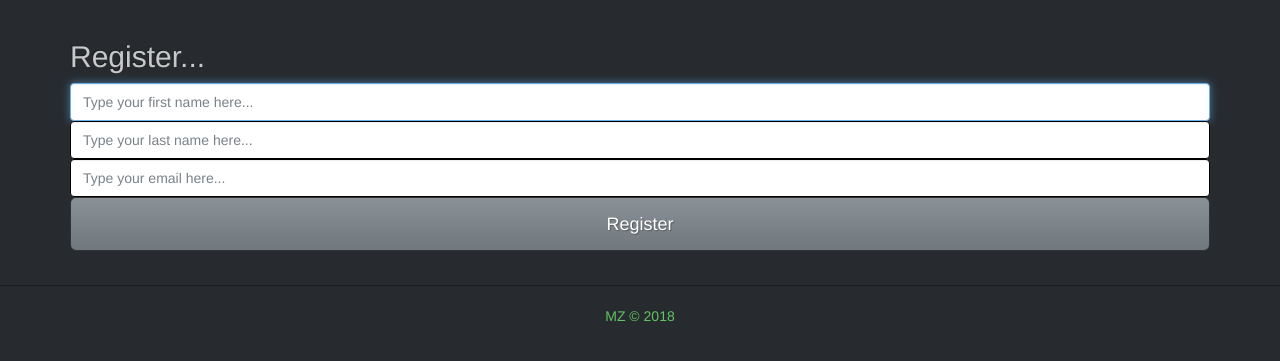
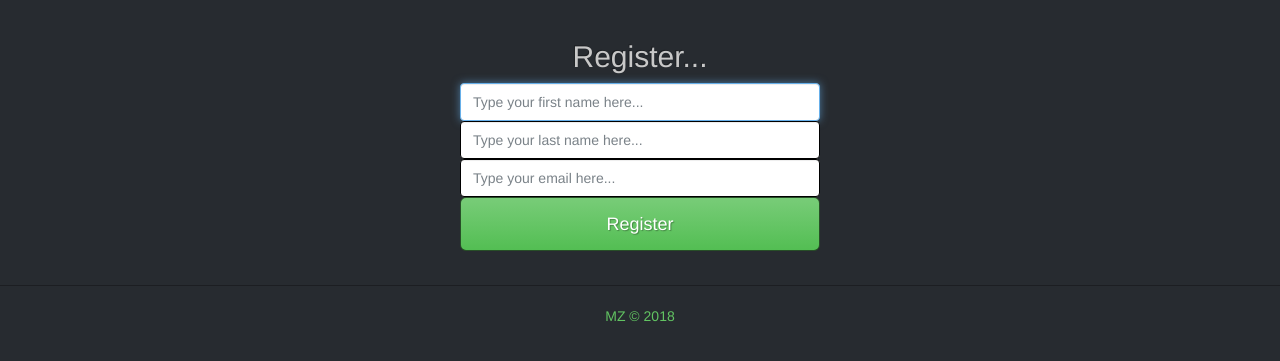
Before and after one commit to mzwae/ci-authentication, a CodeIgniter app: page /password/register in a window 1280 px wide. Shown: the part 52-413 px from the top of the page. Run offline with CodeIgniter, Linux system fonts and the light colour scheme.

Commit message:
fixed syntax errors

```diff
--- a/application/controllers/password.php
+++ b/application/controllers/password.php
@@ -124,9 +124,9 @@ class Password extends CI_Controller
             } else { //Code match
                 $hash = $this->input->post('usr_password1');
                 $data = array(
-            'usr_hash' => $hash,
-            'usr_email' => $email
-          );
+                  'usr_hash' => $hash,
+                  'usr_email' => $email
+                );
 
                 if ($this->Users_model->update_user_password($data)) {
                     // Send confirmation email to the user
--- a/application/controllers/register.php
+++ b/application/controllers/register.php
@@ -1,7 +1,9 @@
 <?php
 
-class Register extends CI_Controller{
-  public function __construct(){
+class Register extends CI_Controller
+{
+    public function __construct()
+    {
         parent::__construct();
         $this->load->helper('form');
         $this->load->helper('url');
@@ -12,10 +14,10 @@ class Register extends CI_Controller{
         $this->load->library('form_validation');
         $this->load->helper('file');
         $this->form_validation->set_error_delimiters('<div class="alert alert-warning" role="alert">', '</div>');
-
     }
 
-  public function index(){
+    public function index()
+    {
         // Set validation rules
         $this->form_validation->set_rules('usr_fname', 'User First Name', 'required');
         $this->form_validation->set_rules('usr_lname', 'User Last Name', 'required');
@@ -23,7 +25,7 @@ class Register extends CI_Controller{
 
         // Begin validation
         if ($this->form_validation->run() == false) {
-      $this->load->view('templates/header');//header with login link
+            $this->load->view('templates/header');
             $this->load->view('users/register');
             $this->load->view('templates/footer');
         } else {
@@ -43,14 +45,13 @@ class Register extends CI_Controller{
                 $file = str_replace('%usr_fname%', $data['usr_fname'], $file);
                 $file = str_replace('%usr_lname%', $data['usr_lname'], $file);
                 $file = str_replace('%password%', $password, $file);
+                $email = $data['usr_email'];
+                if (mail($email, 'New Password', $file, 'From:me@domain.com')) {
                     redirect('signin');
+                }
             } else {
                 redirect('register');
             }
-
-    }
-
         }
     }
-
- ?>
+}
--- a/application/views/users/me.php
+++ b/application/views/users/me.php
@@ -64,6 +64,5 @@
 </div>
 
 <?php echo form_close(); ?>
+ <a href="me/pwd_email/<?=$id?>">Reset Email</a>
 </div>
-
- <a href="me/pwd_email/<?=$id?>">Reset Email</a>
--- a/application/views/users/register.php
+++ b/application/views/users/register.php
@@ -1,8 +1,12 @@
 <?php echo validation_errors(); ?>
 <?php echo form_open('register/index', 'role="form" class="form-signin"'); ?>
-<h2 class="form-sigin-heading">Register...</h2>
+<div class="row">
+  <div class="col-md-4 col-md-offset-4">
+<h2 class="form-sigin-heading text-center">Register...</h2>
 <input type="text" class="form-control" name="usr_fname" placeholder="Type your first name here..." autofocus>
 <input type="text" class="form-control" name="usr_lname" placeholder="Type your last name here...">
 <input type="email" class="form-control" name="usr_email" placeholder="Type your email here...">
-<?php echo form_submit('submit', 'Register', 'class="btn btn-lg btn-primary btn-block"') ?>
+<?php echo form_submit('submit', 'Register', 'class="btn btn-lg btn-success btn-block"') ?>
+  </div>
+</div>
 <?php echo form_close(); ?>
```
Lines whose indentation alone changed are shown as unchanged.
